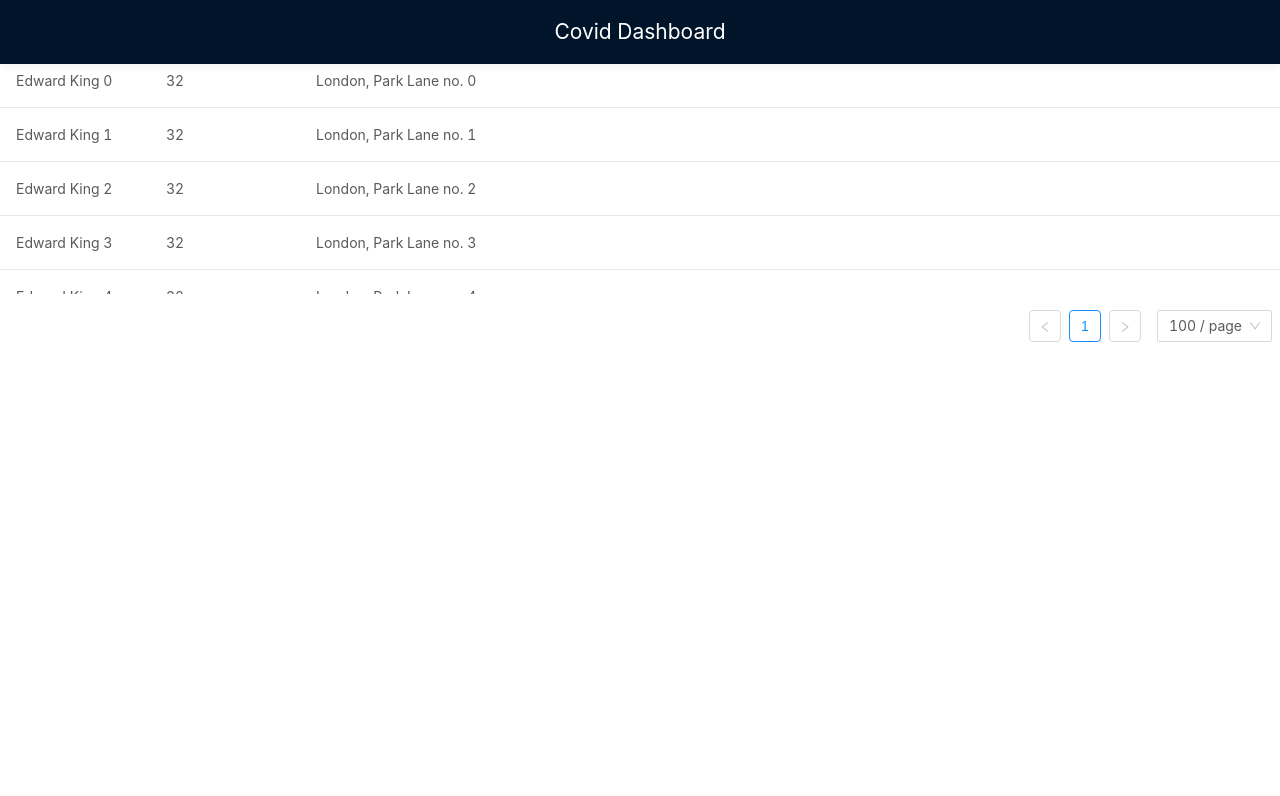
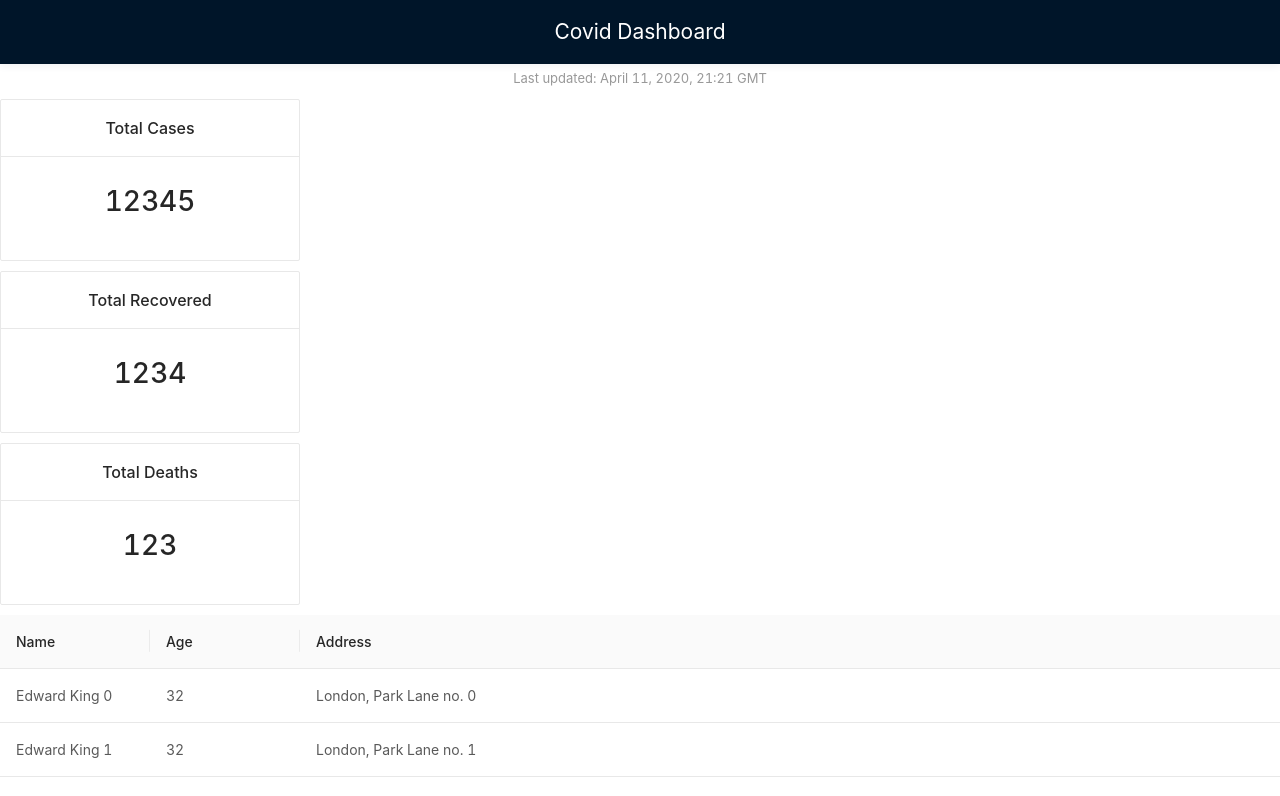
Before and after one commit to singhgagan008/dashboard, a React (Create React App) app: page / in a window 1280 px wide. Shown: the top 796 px of the page. Built offline with nearby package versions, Linux system fonts and the light colour scheme.

Commit message:
card added

```diff
--- a/src/app/App.js
+++ b/src/app/App.js
@@ -2,8 +2,10 @@ import React from "react";
 import ReactDOM from "react-dom";
 import "antd/dist/antd.css";
 import "../index.css";
+import "./app.css";
 import { Table, Layout, Menu } from "antd";
 import AppHeader from "../common/AppHeader";
+import CardComponent from "../components/MainCounter";
 
 const columns = [
   {
@@ -36,6 +38,12 @@ const App = () => {
     return(
       <div>
         <AppHeader />
+        <div className = 'last-updated' >
+          Last updated: April 11, 2020, 21:21 GMT
+        </div>
+        <CardComponent name={"Total Cases"} data={12345}/>
+        <CardComponent name={"Total Recovered"} data={1234}/>
+        <CardComponent name={"Total Deaths"} data={123}/>
         <Table
         columns={columns}
         dataSource={data}
--- /dev/null
+++ b/src/app/app.css
@@ -0,0 +1,6 @@
+.last-updated {
+    font-size:13px;
+    color:#999;
+    margin-top:5px;
+    text-align:center;
+}
--- a/src/common/AppHeader.css
+++ b/src/common/AppHeader.css
@@ -1,13 +1,11 @@
 .header-title {
     color: white;
+    text-align: center;
     font-size: 21px;
-    text-align: center;
 }
 
 .app-header {
-    position: fixed;
     width: 100%;
     box-shadow: 0 2px 8px #f0f1f2;
-    z-index: 10;
     padding: 0;
-  }
+}
--- /dev/null
+++ b/src/components/MainCounter.js
@@ -0,0 +1,14 @@
+import React from "react";
+import "antd/dist/antd.css";
+import { Card } from "antd";
+import './Maincounter.css'
+
+const CardComponent = (props) => {
+    return (
+        <Card title={props.name} className="maincounter-wrap">
+            <h1>{props.data}</h1>
+        </Card>
+    )
+}
+
+export default CardComponent;
--- /dev/null
+++ b/src/components/Maincounter.css
@@ -0,0 +1,5 @@
+.maincounter-wrap {
+    width: 300px;
+    margin: 10px 0 10px 0;
+    text-align: center;
+}
```
